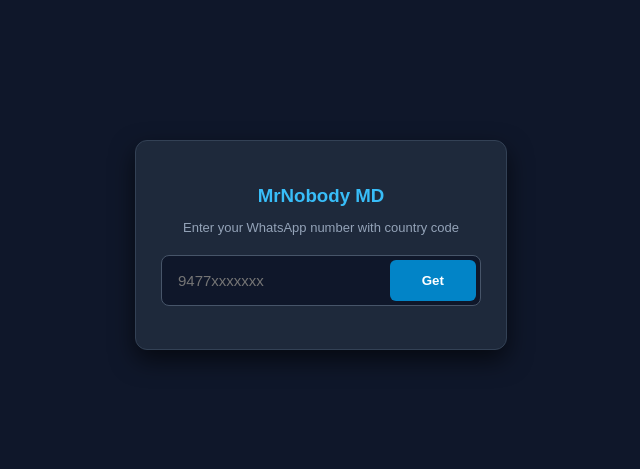
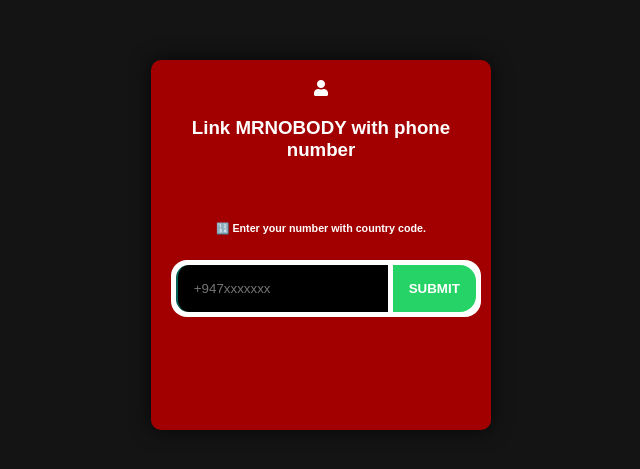
Before and after one commit to MrUnknowner/mrnobody-pair, a website: page pair.html in a window 1280 px wide. Shown: the part 155-624 px from the top of the page, without its empty margins (319-959 px from the left). Drawn offline with nearby package versions, Linux system fonts and the light colour scheme.

Commit message:
Update pair.html

```diff
--- a/pair.html
+++ b/pair.html
@@ -3,7 +3,7 @@
 <head>
   <meta charset="UTF-8">
   <meta name="viewport" content="width=device-width, initial-scale=1.0">
-  <title>MRNOBODY - PAIR CODE</title>
+  <title>MRNOBODY PAIR CODE</title>
   <link rel="stylesheet" href="https://cdnjs.cloudflare.com/ajax/libs/font-awesome/5.15.4/css/all.min.css">
   <style>
     body {
@@ -12,103 +12,132 @@
       align-items: center;
       height: 100vh;
       margin: 0;
-      background-color: #0f172a;
+      background-color: #141414;
       font-family: 'Arial', sans-serif;
       color: #fff;
     }
-    .container { display: flex; flex-direction: column; align-items: center; }
+    .container {
+      display: flex;
+      flex-direction: column;
+      align-items: center;
+    }
     .box {
-      width: 320px;
-      padding: 25px;
+      width: 300px;
+      height: 330px;
+      padding: 20px;
       text-align: center;
-      background-color: #1e293b;
-      border-radius: 12px;
-      box-shadow: 0 10px 25px rgba(0, 0, 0, 0.6);
-      border: 1px solid #334155;
+      background-color: #a20000;
+      border-radius: 10px;
+      box-shadow: 0 0 20px rgba(0, 0, 0, 0.7);
     }
-    h3 { color: #38bdf8; margin-bottom: 5px; }
-    p { color: #94a3b8; font-size: 13px; margin-bottom: 20px; }
+    #text { color: #ffffff; }
     .input-container {
       display: flex;
-      background: #0f172a;
-      border-radius: 8px;
-      padding: 4px;
-      border: 1px solid #475569;
+      background: #ffffff;
+      border-radius: 1rem;
+      padding: 0.3rem;
+      gap: 0.3rem;
+      max-width: 300px;
+      width: 100%;
     }
     .input-container input {
-      background: transparent;
-      width: 70%;
-      padding: 12px;
+      border-radius: 0.8rem 0 0 0.8rem;
+      background: #000000;
+      width: 89%;
+      flex-basis: 75%;
+      padding: 1rem;
       border: none;
-      color: #fff;
-      font-size: 15px;
-      outline: none;
+      border-left: 2px solid #075e54;
+      color: #ecf0f1;
     }
     .input-container button {
-      width: 30%;
-      background: #0284c7;
+      flex-basis: 25%;
+      padding: 1rem;
+      background: #25d366;
+      font-weight: 900;
+      text-transform: uppercase;
       color: white;
       border: none;
-      border-radius: 6px;
-      font-weight: bold;
+      width: 100%;
+      border-radius: 0 1rem 1rem 0;
       cursor: pointer;
     }
-    .input-container button:hover { background: #0369a1; }
-    #loading-spinner { display: none; color: #fbbf24; margin-top: 15px; }
+    .input-container button:hover { background: #2980b9; }
+    #loading-spinner {
+      display: none;
+      color: white;
+      margin-top: 10px;
+    }
     .fa-spinner { animation: spin 2s linear infinite; }
-    @keyframes spin { 0% { transform: rotate(0deg); } 100% { transform: rotate(360deg); } }
+    @keyframes spin {
+      0% { transform: rotate(0deg); }
+      100% { transform: rotate(360deg); }
+    }
   </style>
 </head>
 <body>
   <div class="container">
+    <div class="main">
       <div class="box" id="box">
-      <h3>MrNobody MD</h3>
-      <p>Enter your WhatsApp number with country code</p>
+        <div id="text">
+          <i class="fa fa-user"></i>
+          <p>
+            <h3 class="centered-text">Link MRNOBODY with phone number</h3>
+            <br>
+            <h6>🔢 Enter your number with country code.</h6>
             <div class="input-container">
-        <input type="text" id="number" placeholder="9477xxxxxxx">
-        <button id="submit">Get</button>
+              <input placeholder="+947xxxxxxx" type="number" id="number">
+              <button id="submit">Submit</button>
             </div>
             <div id="loading-spinner">
-        <i class="fas fa-spinner fa-spin"></i> Generating...
+              <i class="fas fa-spinner fa-spin"></i>
             </div>
-      <br>
+            <br><br>
             <main id="pair"></main>
+          </p>
         </div>
       </div>
-  <script src="https://cdnjs.cloudflare.com/ajax/libs/axios/1.0.0-alpha.1/axios.min.js"></script>
+    </div>
+  </div>
+  <script src="https://cdnjs.cloudflare.com/axios/1.0.0-alpha.1/axios.min.js"></script>
   <script>
     let a = document.getElementById("pair");
     let b = document.getElementById("submit");
     let c = document.getElementById("number");
 
     async function Copy() {
+      let text = document.getElementById("copy").innerText;
       let obj = document.getElementById("copy");
       await navigator.clipboard.writeText(obj.innerText.replace('CODE: ', ''));
-      obj.innerText = "✔️ COPIED TO CLIPBOARD";
-      obj.style = "color:#4ade80;font-weight:bold;font-size:14px;";
-      setTimeout(() => { obj.innerText = "CODE: " + obj.dataset.code; }, 2000);
+      obj.innerText = "✔️ COPIED";
+      obj.style = "color:blue;font-weight:bold";
+      setTimeout(() => {
+        obj.innerText = text;
+        obj.style = "color:white;font-weight:bold";
+      }, 1000);
     }
 
     b.addEventListener("click", async (e) => {
       e.preventDefault();
       if (!c.value) {
-        a.innerHTML = '<span style="color:#f87171;font-size:13px;">❗ Enter your phone number!</span>';
-        return;
-      }
+        a.innerHTML = '<a style="color:black;font-weight:bold">❗Enter your whatsapp number with country code.</a><br><br>';
+      } else if (c.value.replace(/[^0-9]/g, "").length < 10) {
+        a.innerHTML = '<a style="color:black;font-weight:bold">❗Invalid number format. Please try again.</a><br><br>';
+      } else {
         const bc = c.value.replace(/[^0-9]/g, "");
+        c.type = "text";
         document.getElementById("loading-spinner").style.display = "block";
         a.innerHTML = '';
+
         try {
           let { data } = await axios(`/code?number=${bc}`);
-        let code = data.code || "Unavailable";
+          let code = data.code || "❗ Service Unavailable";
+          a.innerHTML = '<font id="copy" onclick="Copy()" style="color:blue;font-weight:bold" size="5">CODE: <span style="color:white;font-weight:bold">' + code + '</span></font><br><br><br>';
+        } catch (err) {
+          a.innerHTML = '<a style="color:black;font-weight:bold">❗ Error generating code.</a><br><br>';
+        }
+
         document.getElementById("loading-spinner").style.display = "none";
-        a.innerHTML = `<div style="background:#0f172a;padding:12px;border-radius:6px;border:1px dashed #38bdf8;margin-top:15px;cursor:pointer;" onclick="Copy()">
-          <span style="color:#94a3b8;font-size:12px;">Click to copy code:</span><br>
-          <font id="copy" data-code="${code}" style="color:#facc15;font-weight:bold;font-size:18px;">${code}</font>
-        </div>`;
-      } catch (err) {
-        document.getElementById("loading-spinner").style.display = "none";
-        a.innerHTML = '<span style="color:#f87171;font-size:13px;">❗ Error generating code</span>';
       }
     });
   </script>
```
Lines whose indentation alone changed are shown as unchanged.
